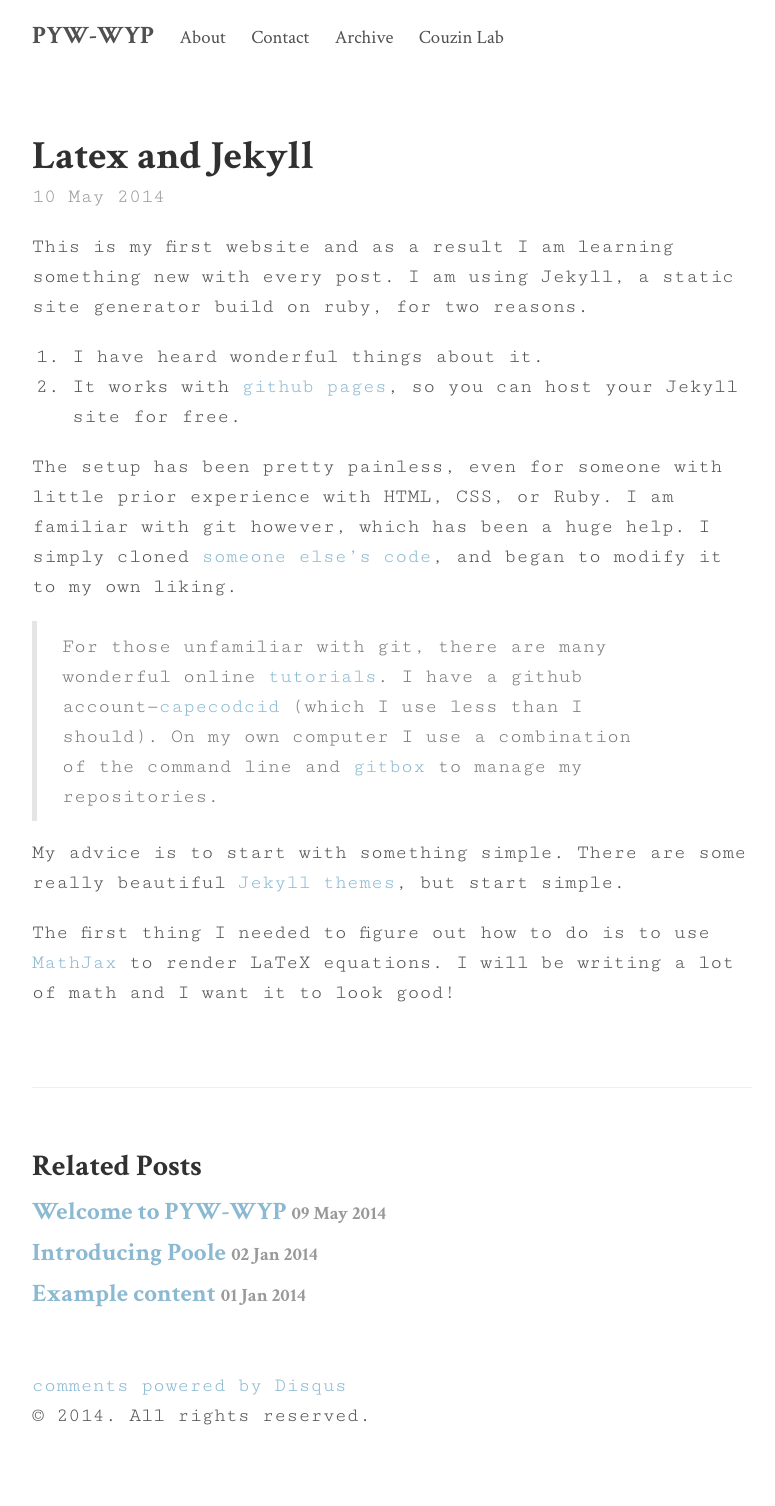
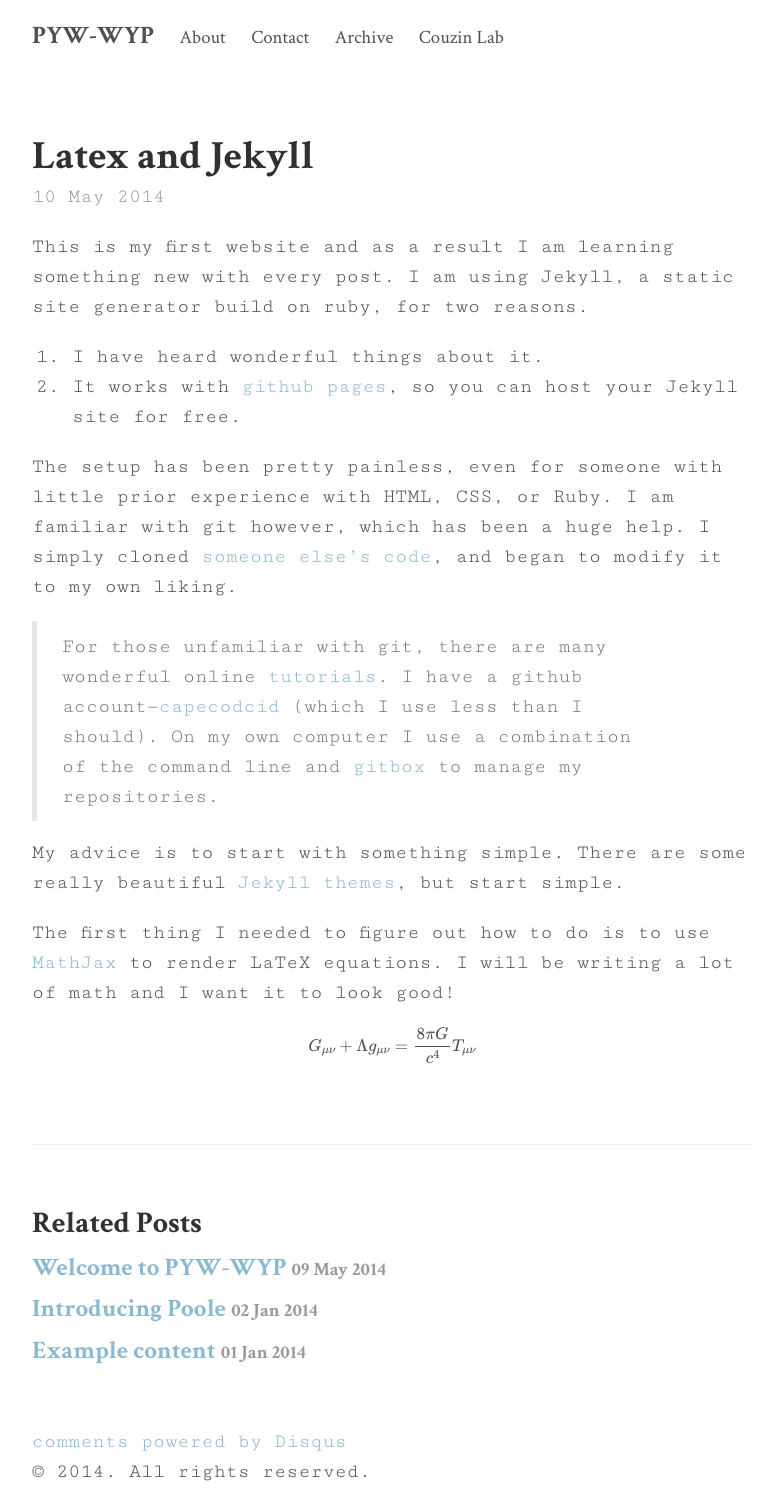
Before and after one commit to capecodcid/capecodcid.github.io, a Jekyll site: the page built from _posts/2014-05-10-Latex+Jekyll.md, in a window 1280 px wide. Shown: the whole page, without its empty margins (248-1023 px from the left). Built offline with Jekyll 4.4.1, drawn with Linux system fonts in a browser that asks for light colours; some web fonts are replaced; formulas are drawn with MathJax 3; comment, search, counter and statistics services are not loaded.

Commit message:
tried adding a Latex equation

```diff
--- a/_posts/2014-05-10-Latex+Jekyll.md
+++ b/_posts/2014-05-10-Latex+Jekyll.md
@@ -17,3 +17,8 @@ The setup has been pretty painless, even for someone with little prior experienc
 My advice is to start with something simple.  There are some really beautiful [Jekyll themes](https://github.com/ColeTownsend/Balzac-for-Jekyll), but start simple.
 
 The first thing I needed to figure out how to do is to use [MathJax](http://www.mathjax.org/) to render LaTeX equations.  I will be writing a lot of math and I want it to look good!
+
+\begin{equation}
+\label{EFE}
+G_{\mu \nu} + \Lambda g_{\mu \nu} = \frac{8\pi G}{c^4}T_{\mu \nu}
+\end{equation}
```
